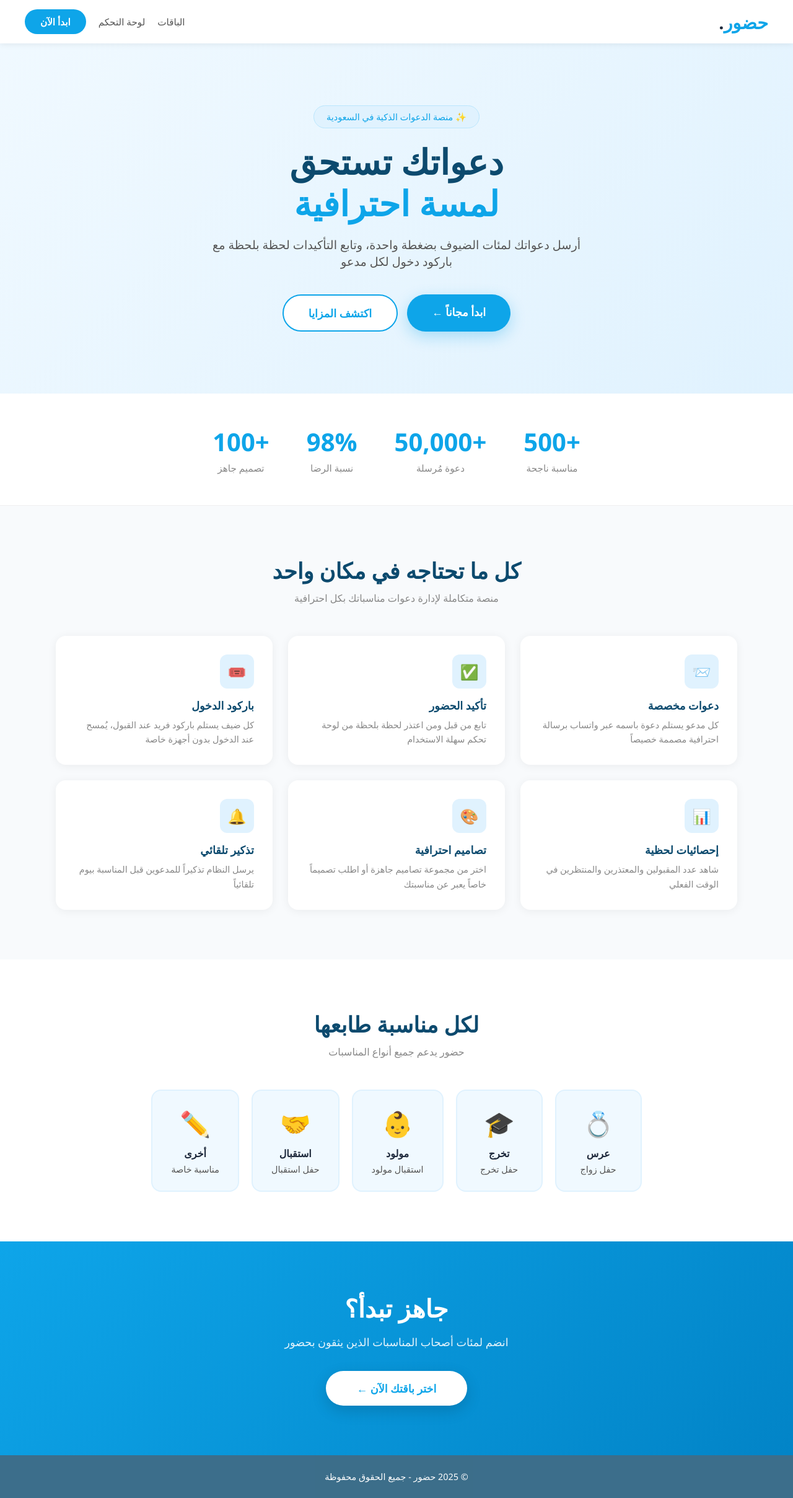
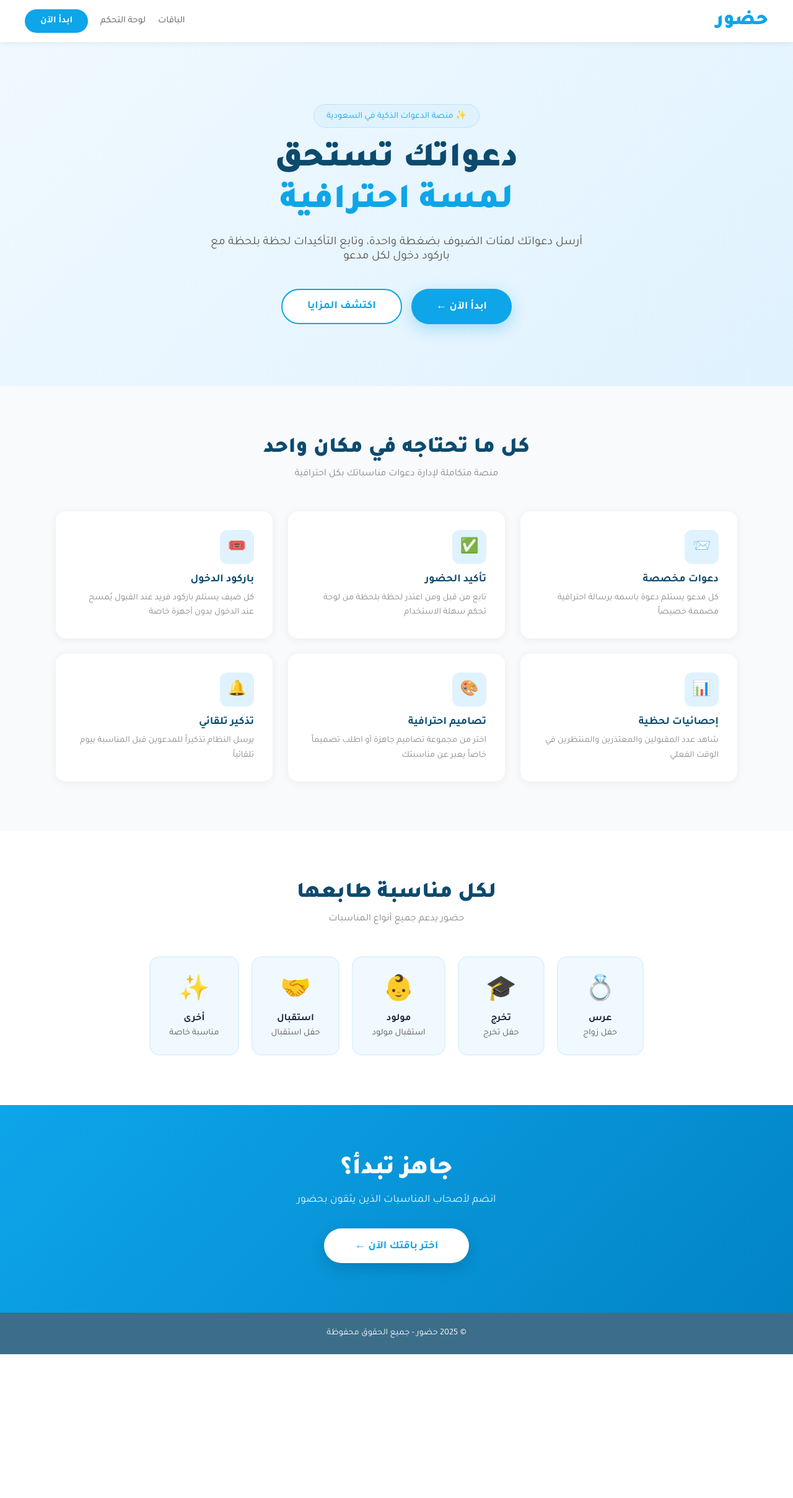
Before and after one commit to mohammedbassem3456/hudoor, a FastAPI app: page / in a window 1280 px wide. Shown: the whole page at 62% size. After the commit the page ends 2185 px from the top, so only its background shows below. Run offline with FastAPI, Linux system fonts and the light colour scheme.

Commit message:
fix index page

```diff
--- a/app/templates/index.html
+++ b/app/templates/index.html
@@ -4,9 +4,10 @@
     <meta charset="UTF-8">
     <meta name="viewport" content="width=device-width, initial-scale=1.0">
     <title>حضور - منصة الدعوات الذكية</title>
+    <link href="https://fonts.googleapis.com/css2?family=Tajawal:wght@400;700;900&display=swap" rel="stylesheet">
     <style>
         * { margin: 0; padding: 0; box-sizing: border-box; }
-        body { font-family: 'Segoe UI', sans-serif; background: #fff; color: #1e293b; }
+        body { font-family: 'Tajawal', sans-serif; background: #fff; color: #1e293b; }
 
         nav {
             background: white;
@@ -19,8 +20,7 @@
             top: 0;
             z-index: 100;
         }
-        .logo { font-size: 1.8rem; font-weight: 800; color: #0EA5E9; }
-        .logo span { color: #1e293b; }
+        .logo { font-size: 2rem; font-weight: 900; color: #0EA5E9; font-family: 'Tajawal', sans-serif; }
         .nav-links { display: flex; gap: 20px; align-items: center; }
         .nav-links a { text-decoration: none; color: #555; font-size: 0.95rem; }
         .btn-nav {
@@ -87,19 +87,6 @@
             transition: transform 0.2s;
         }
         .btn-secondary:hover { transform: translateY(-2px); }
-
-        .stats {
-            background: white;
-            padding: 50px 40px;
-            display: flex;
-            justify-content: center;
-            gap: 60px;
-            flex-wrap: wrap;
-            border-bottom: 1px solid #f0f0f0;
-        }
-        .stat-item { text-align: center; }
-        .stat-item .num { font-size: 2.5rem; font-weight: 900; color: #0EA5E9; }
-        .stat-item .lbl { color: #888; font-size: 0.95rem; margin-top: 5px; }
 
         .features {
             padding: 80px 40px;
@@ -210,14 +197,13 @@
         @media (max-width: 768px) {
             .hero h1 { font-size: 2.2rem; }
             .features-grid { grid-template-columns: 1fr; }
-            .stats { gap: 30px; }
         }
     </style>
 </head>
 <body>
 
 <nav>
-    <div class="logo">حضور<span>.</span></div>
+    <div class="logo">حضور</div>
     <div class="nav-links">
         <a href="/packages">الباقات</a>
         <a href="/dashboard">لوحة التحكم</a>
@@ -230,27 +216,8 @@
     <h1>دعواتك تستحق<br><span>لمسة احترافية</span></h1>
     <p>أرسل دعواتك لمئات الضيوف بضغطة واحدة، وتابع التأكيدات لحظة بلحظة مع باركود دخول لكل مدعو</p>
     <div class="hero-btns">
-        <a href="/packages" class="btn-primary">ابدأ مجاناً ←</a>
+        <a href="/packages" class="btn-primary">ابدأ الآن ←</a>
         <a href="#features" class="btn-secondary">اكتشف المزايا</a>
-    </div>
-</div>
-
-<div class="stats">
-    <div class="stat-item">
-        <div class="num">+500</div>
-        <div class="lbl">مناسبة ناجحة</div>
-    </div>
-    <div class="stat-item">
-        <div class="num">+50,000</div>
-        <div class="lbl">دعوة مُرسلة</div>
-    </div>
-    <div class="stat-item">
-        <div class="num">98%</div>
-        <div class="lbl">نسبة الرضا</div>
-    </div>
-    <div class="stat-item">
-        <div class="num">+100</div>
-        <div class="lbl">تصميم جاهز</div>
     </div>
 </div>
 
@@ -263,7 +230,7 @@
         <div class="feature-card">
             <div class="feature-icon">📨</div>
             <h3>دعوات مخصصة</h3>
-            <p>كل مدعو يستلم دعوة باسمه عبر واتساب برسالة احترافية مصممة خصيصاً</p>
+            <p>كل مدعو يستلم دعوة باسمه برسالة احترافية مصممة خصيصاً</p>
         </div>
         <div class="feature-card">
             <div class="feature-icon">✅</div>
@@ -273,7 +240,7 @@
         <div class="feature-card">
             <div class="feature-icon">🎟️</div>
             <h3>باركود الدخول</h3>
-            <p>كل ضيف يستلم باركود فريد عند القبول، يُمسح عند الدخول بدون أجهزة خاصة</p>
+            <p>كل ضيف يستلم باركود فريد عند القبول يُمسح عند الدخول بدون أجهزة خاصة</p>
         </div>
         <div class="feature-card">
             <div class="feature-icon">📊</div>
@@ -320,7 +287,7 @@
             <p>حفل استقبال</p>
         </div>
         <div class="type-card" onclick="window.location.href='/packages'">
-            <div class="type-icon">✏️</div>
+            <div class="type-icon">✨</div>
             <strong>أخرى</strong>
             <p>مناسبة خاصة</p>
         </div>
@@ -329,7 +296,7 @@
 
 <div class="cta">
     <h2>جاهز تبدأ؟</h2>
-    <p>انضم لمئات أصحاب المناسبات الذين يثقون بحضور</p>
+    <p>انضم لأصحاب المناسبات الذين يثقون بحضور</p>
     <a href="/packages" class="btn-white">اختر باقتك الآن ←</a>
 </div>
 
```
